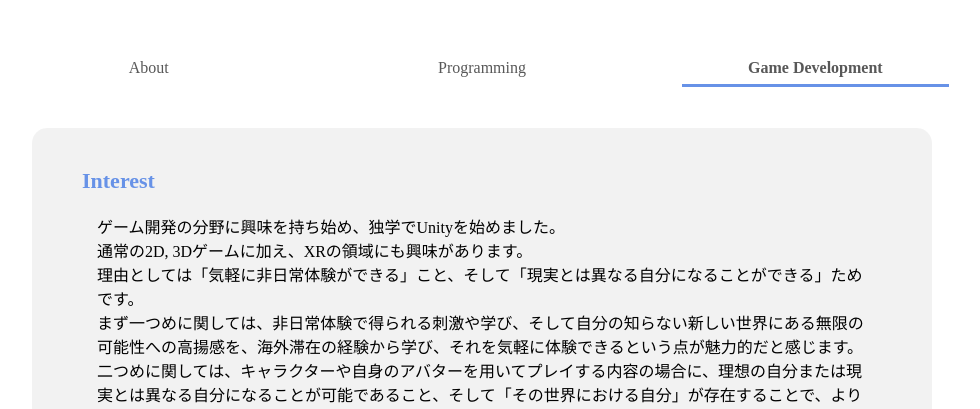
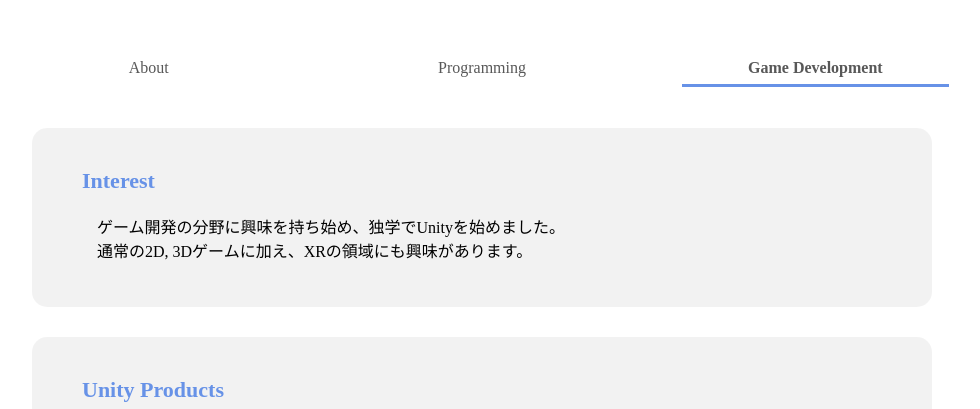
Before and after one commit to otLina/otLina.github.io, a plain HTML site: page Game_Development.html in a window 1280 px wide. Shown: the part 380-789 px from the top of the page, without its empty margins (158-1138 px from the left). Drawn offline with Linux system fonts and the light colour scheme.

Commit message:
Improve: interest

```diff
--- a/Game_Development.html
+++ b/Game_Development.html
@@ -35,10 +35,10 @@
                 <a>
                     ゲーム開発の分野に興味を持ち始め、独学でUnityを始めました。<br>
                     通常の2D, 3Dゲームに加え、XRの領域にも興味があります。<br>
-                    理由としては「気軽に非日常体験ができる」こと、そして「現実とは異なる自分になることができる」ためです。<br>
-                    まず一つめに関しては、非日常体験で得られる刺激や学び、そして自分の知らない新しい世界にある無限の可能性への高揚感を、海外滞在の経験から学び、それを気軽に体験できるという点が魅力的だと感じます。<br>
-                    二つめに関しては、キャラクターや自身のアバターを用いてプレイする内容の場合に、理想の自分または現実とは異なる自分になることが可能であること、そして「その世界における自分」が存在することで、より深い没入感を得ることが可能であるからです。<br>
-                    上記のような非日常体験をつくり提供する側に携わりたい、自分がわくわくすることを他の人にも届けたいと考えております。
+<!--                    理由としては「気軽に非日常体験ができる」こと、そして「現実とは異なる自分になることができる」ためです。<br>-->
+<!--                    まず一つめに関しては、非日常体験で得られる刺激や学び、そして自分の知らない新しい世界にある無限の可能性への高揚感を、海外滞在の経験から学び、それを気軽に体験できるという点が魅力的だと感じます。<br>-->
+<!--                    二つめに関しては、キャラクターや自身のアバターを用いてプレイする内容の場合に、理想の自分または現実とは異なる自分になることが可能であること、そして「その世界における自分」が存在することで、より深い没入感を得ることが可能であるからです。<br>-->
+<!--                    上記のような非日常体験をつくり提供する側に携わりたい、自分がわくわくすることを他の人にも届けたいと考えております。-->
                 </a>
             </div>
         </div>
```
